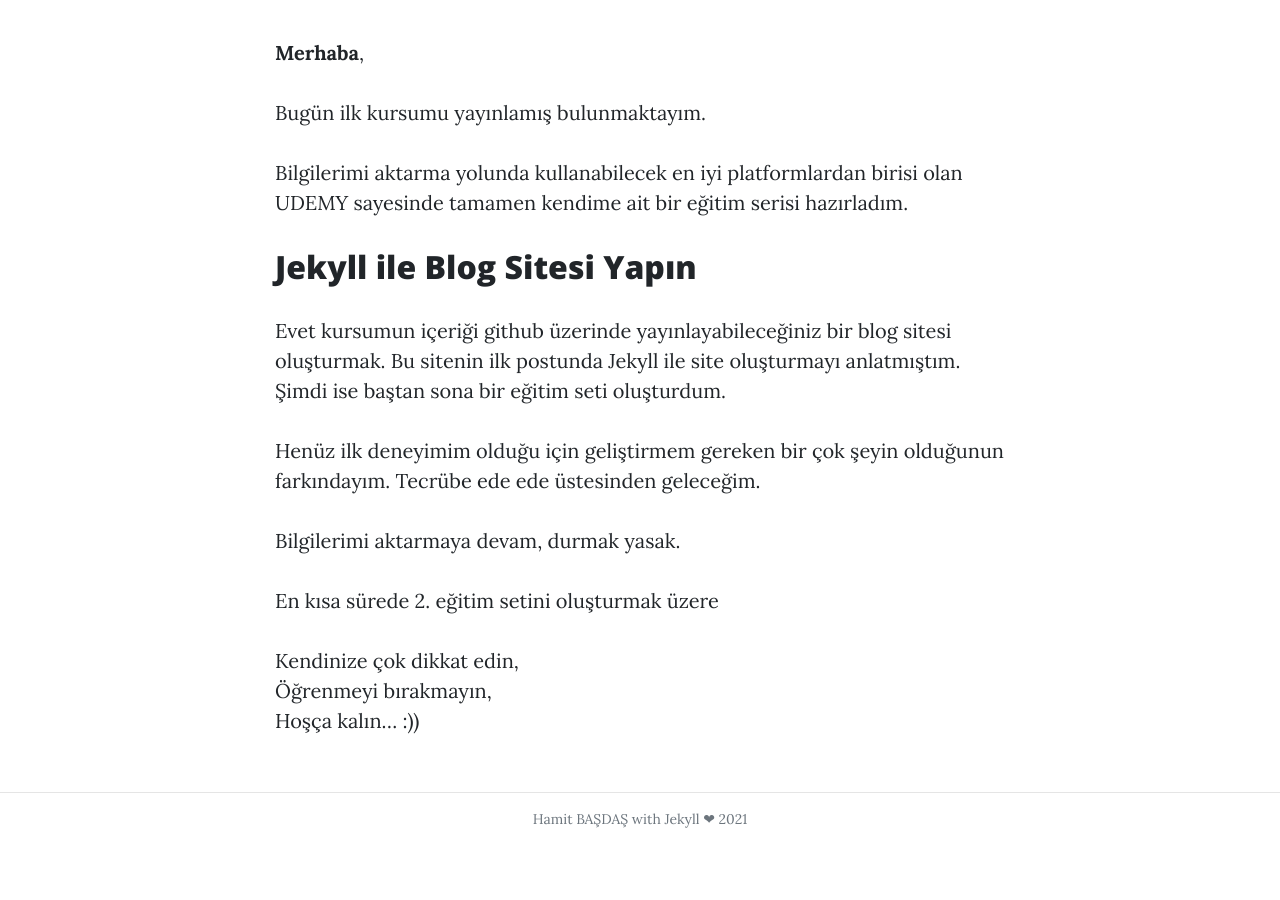
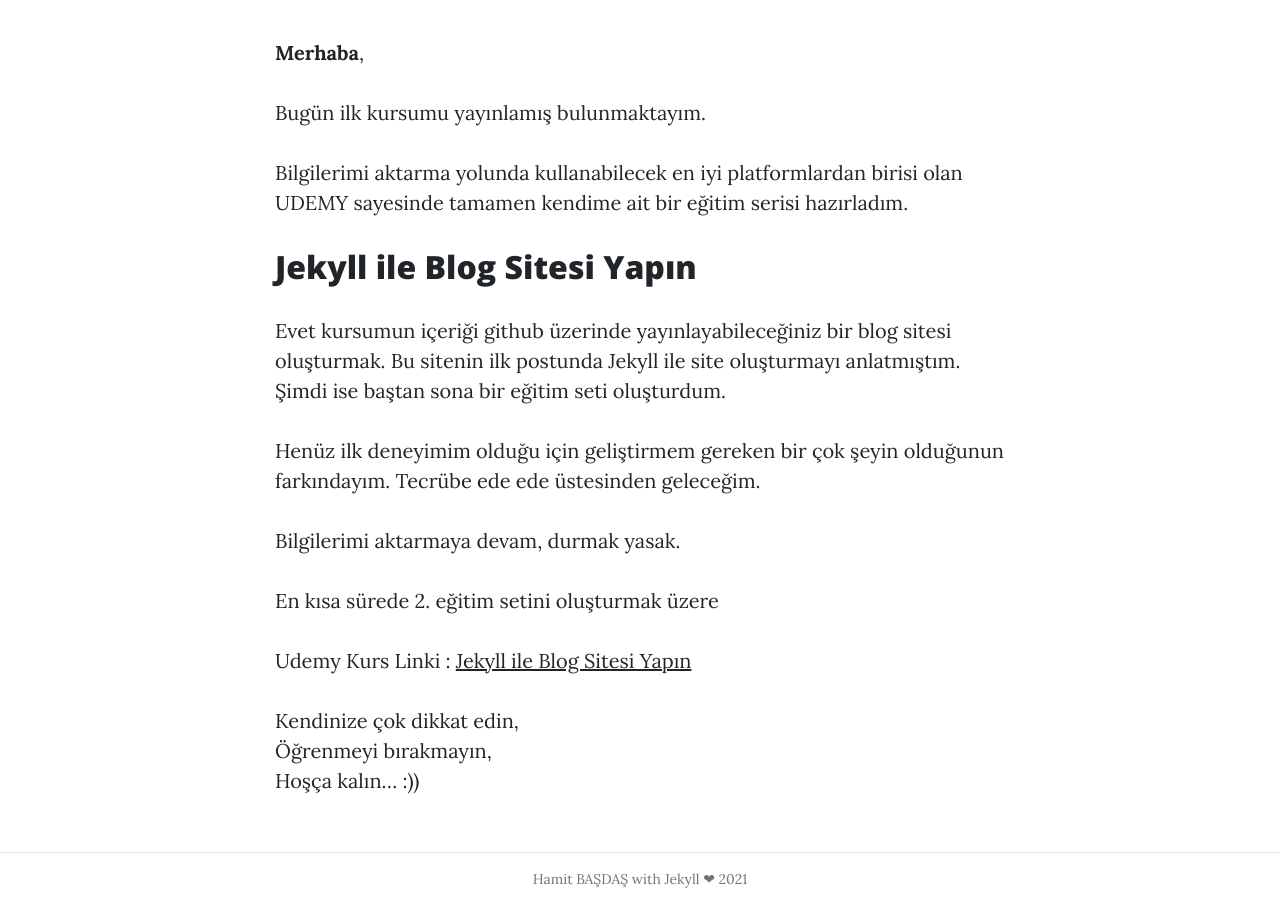
Before and after one commit to hmtbasdas/blog, a Jekyll site: the page built from _posts/2021-03-13-udemy-uzerindeki-ilk-kursum.markdown, in a window 1280 px wide and 900 px high, scrolled down 717 px. Built offline with Jekyll 4.4.1, drawn with Linux system fonts in a browser that asks for light colours; comment, search, counter and statistics services are not loaded; before the commit the page ends 1557 px from its top, so only the background shows below that.

Commit message:
Update 2021-03-13-udemy-uzerindeki-ilk-kursum.markdown

```diff
--- a/_posts/2021-03-13-udemy-uzerindeki-ilk-kursum.markdown
+++ b/_posts/2021-03-13-udemy-uzerindeki-ilk-kursum.markdown
@@ -25,6 +25,8 @@ Bilgilerimi aktarmaya devam, durmak yasak.
 
 En kısa sürede 2. eğitim setini oluşturmak üzere
 
+Udemy Kurs Linki : [Jekyll ile Blog Sitesi Yapın](https://www.udemy.com/course/jekyll-ile-blog-sitesi-yapn/)
+
 Kendinize çok dikkat edin,
 <br>
 Öğrenmeyi bırakmayın,
```
